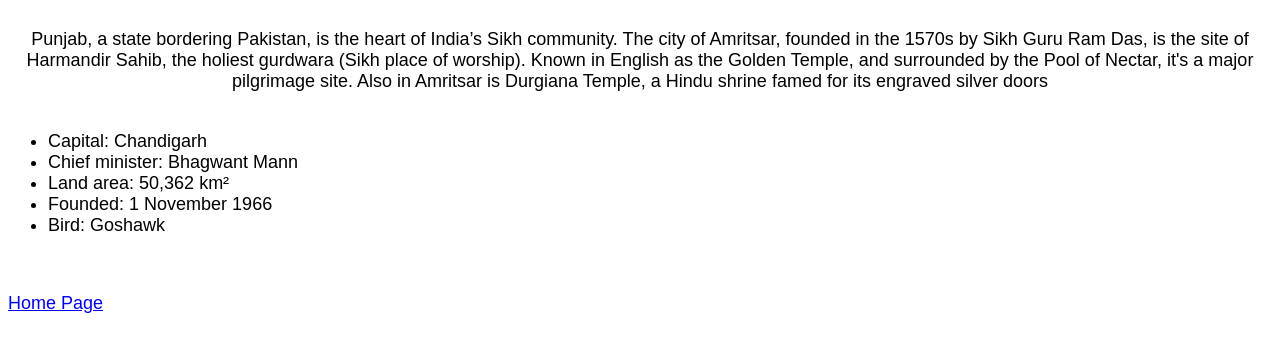
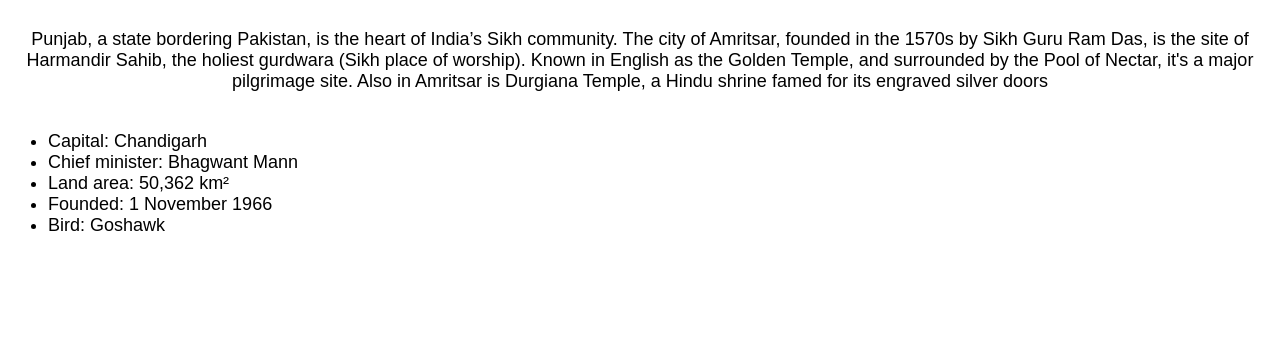
Before and after one commit to shreedharshini-26/deploy, a plain HTML site: page index.html in a window 1280 px wide. Drawn offline with Linux system fonts and the light colour scheme.

Commit message:
deleted link

```diff
--- a/index.html
+++ b/index.html
@@ -11,7 +11,6 @@
 <li>Bird: Goshawk</li>
 
 </ul></br></p>
-<a href="map.html">Home Page</a>
 </font>
 </body>
 </html>
```
